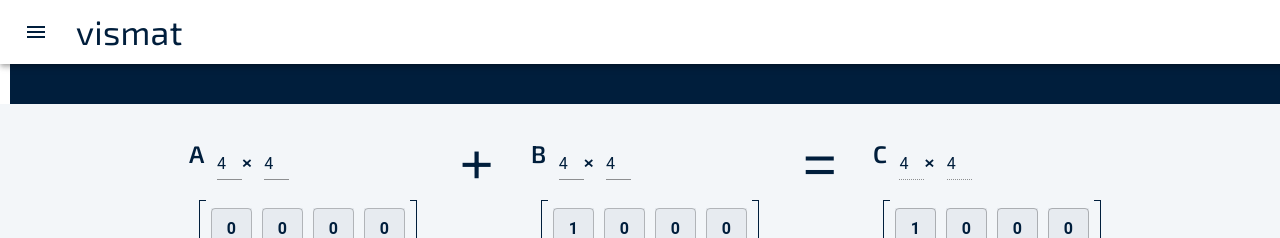
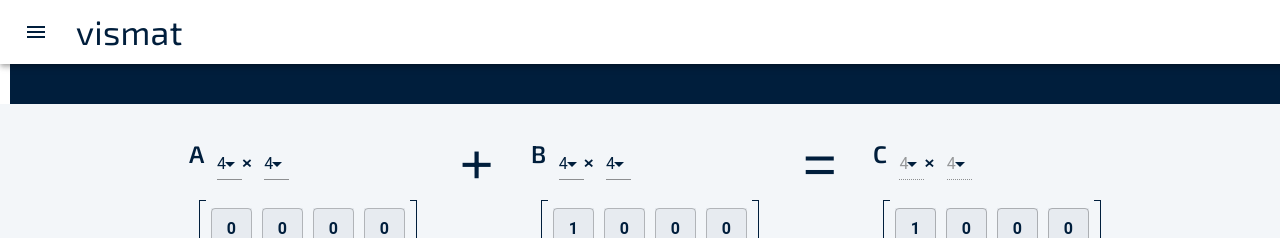
Before and after one commit to acodedoer/vizmat, a React (Create React App) app: page / in a window 1280 px wide. Shown: the top 238 px of the page. Built offline with nearby package versions, Linux system fonts and the light colour scheme.

Commit message:
select dimentions

```diff
--- a/src/App.tsx
+++ b/src/App.tsx
@@ -62,6 +62,7 @@ function App() {
 
   //handle changes in the size of a matrix
   const modifyMatrix = (name:string, rows:any, columns:any) => {
+    console.log(rows);
     if(rows===undefined||rows===""||rows===null) rows = 1;
     if(columns===undefined||columns===""||rows===null) columns = 1;
     if(rows>6 || columns>6 || rows<1 || columns<1) return;
--- a/src/components/Matrix.tsx
+++ b/src/components/Matrix.tsx
@@ -10,7 +10,7 @@ const Matrix = ({mat, updateMatrix, name, visualise, operation, showSolution, mo
     <MatrixDiv>
         {showError?
         <>
-            <MatrixDimensions name={name} rows={matrix.length} columns = {matrix[0].length} modifyMatrix ={modifyMatrix}/>
+            <MatrixDimensions name={name} rows={matrix.length} columns = {matrix[0].length} modifyMatrix ={modifyMatrix} showError={showError}/>
             <table className='matrix'>
                 <ErrorMessage operation={operation} m1={m1} m2={m2}/>
             </table>
--- a/src/components/MatrixDimension.tsx
+++ b/src/components/MatrixDimension.tsx
@@ -1,19 +1,43 @@
-import { Input } from "@mui/material";
+import { Input, NativeSelect } from "@mui/material";
 
-const MatrixDimensions =  ({name="m1", rows=4, columns=4, modifyMatrix}:any) => {
+const SelectDimension = ({name,modifyMatrix,otherDimension,value,type, showError}:any) => {
+    return(
+        <NativeSelect
+            sx={{
+                width:"25px",
+                marginLeft:"12.5px",
+                color:"#001e3c"
+            }}
+            disabled={name==="answer"?true:false}
+            value={showError&&name==="answer"?0:value}
+            inputProps={{
+            name: 'dimension',
+            id: 'select-dimension',
+            }}
+            onChange={(e)=>{
+                    if(type==="row")modifyMatrix(name, e.target.value as unknown as number, otherDimension)
+                    else if(type==="column")modifyMatrix(name, otherDimension, e.target.value as unknown as number)
+                }
+
+            }
+        >
+            {name==="answer"?<option value={0}></option>:null}
+            <option value={1}>1</option>
+            <option value={2}>2</option>
+            <option value={3}>3</option>
+            <option value={4}>4</option>
+            <option value={5}>5</option>
+            <option value={6}>6</option>
+        </NativeSelect>
+    )
+}
+const MatrixDimensions =  ({name="m1", rows=4, columns=4, modifyMatrix, showError}:any) => {
     return(
         <h2>{name==="m1"?"A":name==="m2"?"B":"C"}
             <sub>
-                <Input
-                    sx={{".css-1x51dt5-MuiInputBase-input-MuiInput-input.Mui-disabled":{
-                        "-webkit-text-fill-color":"#001e3c"
-                    }}}
-                    type="number" style={{width:"25px",marginLeft:12.5, color:"#001e3c"}} value={rows} disabled={name==="answer"?true:false} onChange={(e)=>modifyMatrix(name, e.target.value, columns)}/>
+                <SelectDimension name={name} modifyMatrix={modifyMatrix} value={rows} otherDimension={columns} type={"row"} showError={showError}/>
                 <span>&#215;</span>
-                <Input
-                 sx={{".css-1x51dt5-MuiInputBase-input-MuiInput-input.Mui-disabled":{
-                    "-webkit-text-fill-color":"#001e3c"
-                }}} type="number" style={{width:"25px",marginLeft:12.5, color:"#001e3c"}} value={columns} disabled={name==="answer"?true:false} onChange={(e)=>modifyMatrix(name, rows, e.target.value)}/>
+                <SelectDimension name={name} modifyMatrix={modifyMatrix} value= {columns} otherDimension={rows} type={"column"} showError={showError}/>
             </sub>
         </h2>
     )
```
